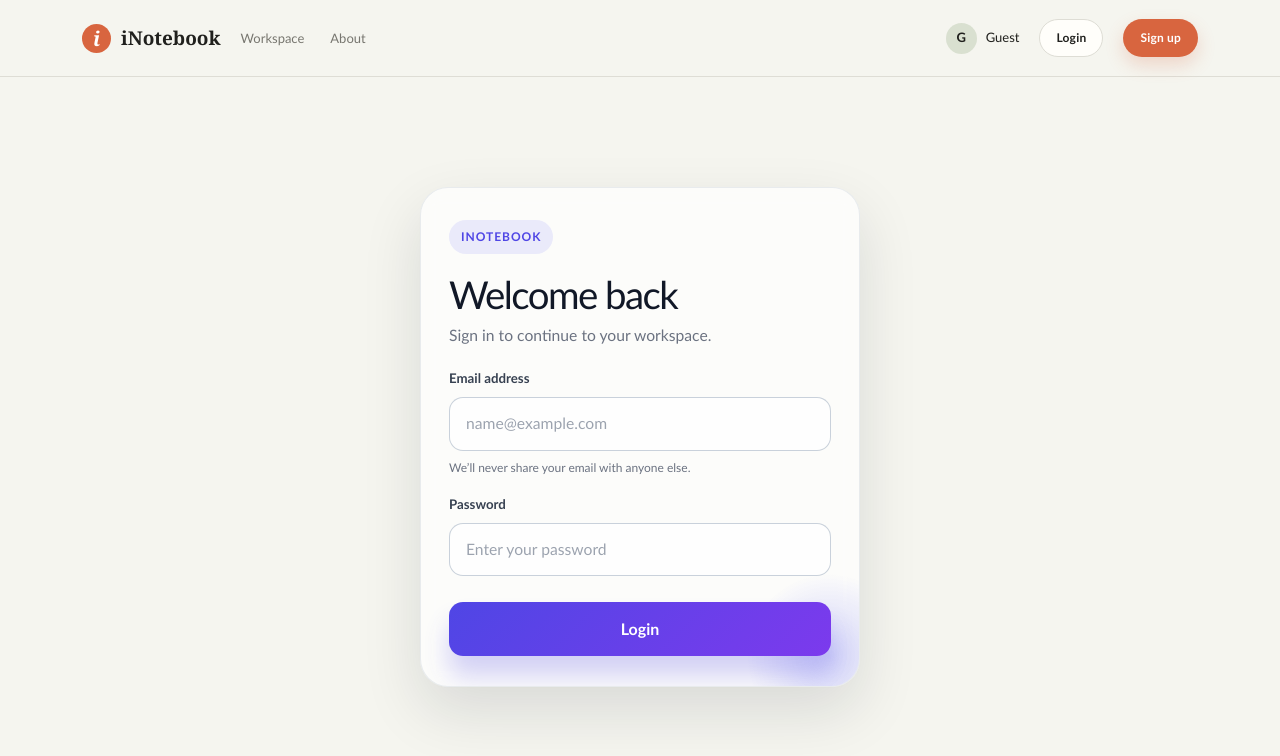
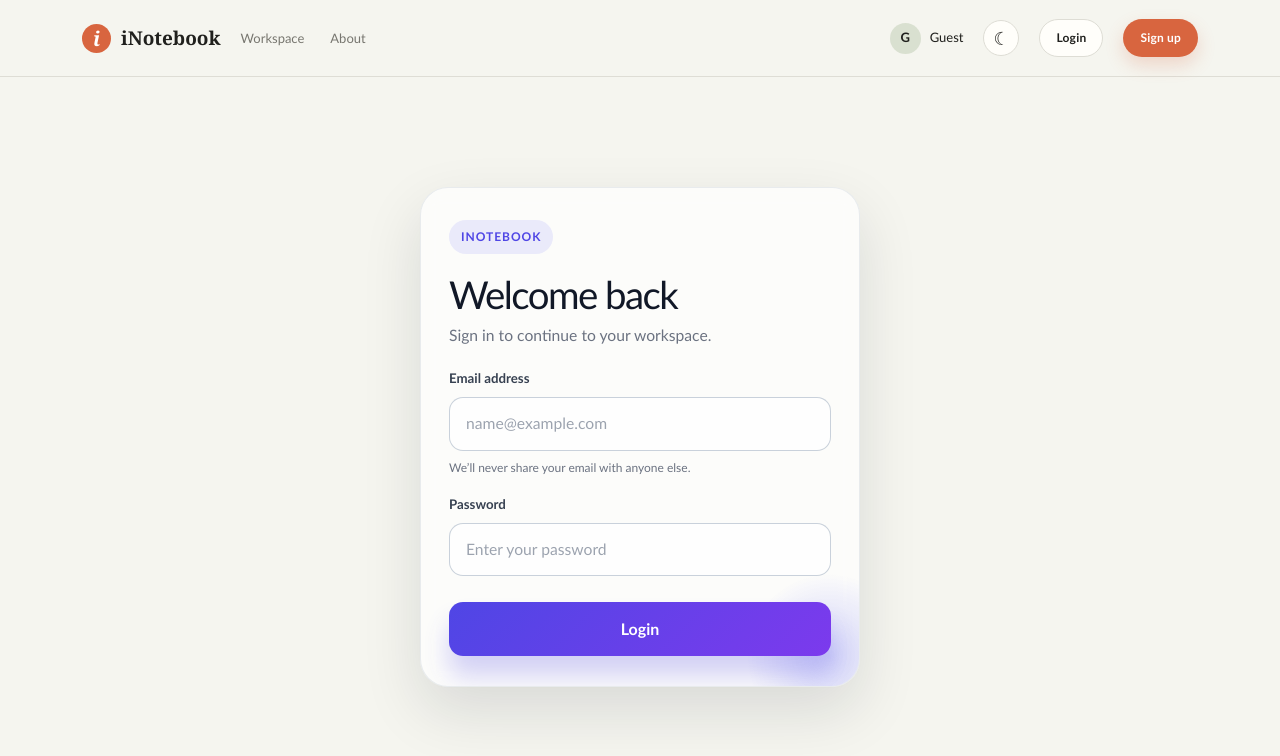
Before and after one commit to anmoltopno791-web/iNotebook, a React (Create React App) app: page /login in a window 1280 px wide. Shown: the top 756 px of the page. Built offline with nearby package versions, Linux system fonts and the light colour scheme.

Commit message:
Implementing dark mode

```diff
--- a/src/App.css
+++ b/src/App.css
@@ -7,6 +7,36 @@
   --accent: #d8653f;
   --accent-dark: #a7462e;
   --sage: #d9e0d0;
+  --surface: #fffefa;
+  --surface-muted: #eeeee7;
+}
+
+body.dark-mode {
+  --ink: #f1f0e9;
+  --muted: #aaa99f;
+  --line: #41413b;
+  --paper: #171815;
+  --white: #242520;
+  --sage: #3d493b;
+  --surface: #242520;
+  --surface-muted: #30312b;
+}
+
+body.dark-mode .topbar {
+  background: rgba(23, 24, 21, 0.9);
+}
+
+body.dark-mode .composer-panel {
+  background: #10110f;
+  color: #f1f0e9;
+}
+
+body.dark-mode .note-card-footer {
+  border-top-color: #41413b;
+}
+
+body.dark-mode .search-box input {
+  color: #f1f0e9;
 }
 
 * {
@@ -16,6 +46,9 @@
 body {
   background: var(--paper);
   color: var(--ink);
+  transition:
+    background 0.25s ease,
+    color 0.25s ease;
 }
 .app-alert {
   position: fixed;
@@ -125,6 +158,30 @@ body {
   align-items: center;
   gap: 9px;
   font-size: 13px;
+}
+.theme-toggle {
+  display: grid;
+  place-items: center;
+  width: 36px;
+  height: 36px;
+  border: 1px solid var(--line);
+  border-radius: 50%;
+  background: var(--surface);
+  color: var(--ink);
+  cursor: pointer;
+  font-size: 18px;
+  line-height: 1;
+  transition:
+    background 0.2s ease,
+    transform 0.2s ease;
+}
+.theme-toggle:hover {
+  background: var(--surface-muted);
+  transform: rotate(12deg);
+}
+.theme-toggle:focus-visible {
+  outline: 3px solid rgba(216, 101, 63, 0.3);
+  outline-offset: 3px;
 }
 .btn {
   display: inline-flex;
--- a/src/App.js
+++ b/src/App.js
@@ -3,7 +3,7 @@ import Navbar from "./components/Navbar";
 import Home from "./components/Home";
 import About from "./components/About";
 import { BrowserRouter as Router, Routes, Route } from "react-router-dom";
-import { useState } from "react";
+import { useEffect, useState } from "react";
 import NoteState from "./context/notes/NoteState";
 import Login from "./components/Login";
 import Signup from "./components/Signup";
@@ -17,6 +17,14 @@ function App() {
   const [isAuthenticated, setIsAuthenticated] = useState(() =>
     Boolean(localStorage.getItem("token")),
   );
+  const [isDarkMode, setIsDarkMode] = useState(
+    () => localStorage.getItem("theme") === "dark",
+  );
+
+  useEffect(() => {
+    document.body.classList.toggle("dark-mode", isDarkMode);
+    localStorage.setItem("theme", isDarkMode ? "dark" : "light");
+  }, [isDarkMode]);
 
   const showAlert = (message, type = "info") => {
     setAlert({ message, type });
@@ -43,6 +51,8 @@ function App() {
           profileName={profileName}
           isAuthenticated={isAuthenticated}
           onLogout={handleLogout}
+          isDarkMode={isDarkMode}
+          onToggleTheme={() => setIsDarkMode((current) => !current)}
         />
         <Alert
           message={alert.message}
--- a/src/components/Navbar.js
+++ b/src/components/Navbar.js
@@ -1,7 +1,13 @@
 import React from "react";
 import { Link, useLocation, useNavigate } from "react-router-dom";
 
-const Navbar = ({ profileName, isAuthenticated, onLogout }) => {
+const Navbar = ({
+  profileName,
+  isAuthenticated,
+  onLogout,
+  isDarkMode,
+  onToggleTheme,
+}) => {
   const location = useLocation();
   const navigate = useNavigate();
   const displayName = profileName || "Guest";
@@ -36,6 +42,17 @@ const Navbar = ({ profileName, isAuthenticated, onLogout }) => {
           <span className="avatar">{displayName.charAt(0).toUpperCase()}</span>
           <span className="profile-name">{displayName}</span>
         </div>
+        <button
+          className="theme-toggle"
+          type="button"
+          onClick={onToggleTheme}
+          aria-label={
+            isDarkMode ? "Switch to light mode" : "Switch to dark mode"
+          }
+          title={isDarkMode ? "Switch to light mode" : "Switch to dark mode"}
+        >
+          <span aria-hidden="true">{isDarkMode ? "☼" : "☾"}</span>
+        </button>
         {isAuthenticated ? (
           <button
             className="btn btn-danger"
--- a/src/index.css
+++ b/src/index.css
@@ -5,6 +5,36 @@ body {
   -moz-osx-font-smoothing: grayscale;
   background: linear-gradient(135deg, #f5f7ff 0%, #eef4ff 35%, #f8f5ff 100%);
   color: #1f2937;
+  transition:
+    background 0.25s ease,
+    color 0.25s ease;
+}
+
+body.dark-mode {
+  background: linear-gradient(135deg, #171815 0%, #20211d 55%, #151613 100%);
+  color: #f1f0e9;
+}
+
+body.dark-mode .auth-card {
+  background: rgba(36, 37, 32, 0.82);
+  border-color: rgba(170, 169, 159, 0.2);
+  box-shadow: 0 24px 60px rgba(0, 0, 0, 0.3);
+}
+
+body.dark-mode .auth-header h1,
+body.dark-mode .form-group label {
+  color: #f1f0e9;
+}
+
+body.dark-mode .auth-header p,
+body.dark-mode .form-group small {
+  color: #aaa99f;
+}
+
+body.dark-mode .form-group input {
+  border-color: #4b4c45;
+  background: #2b2c27;
+  color: #f1f0e9;
 }
 
 code {
```
